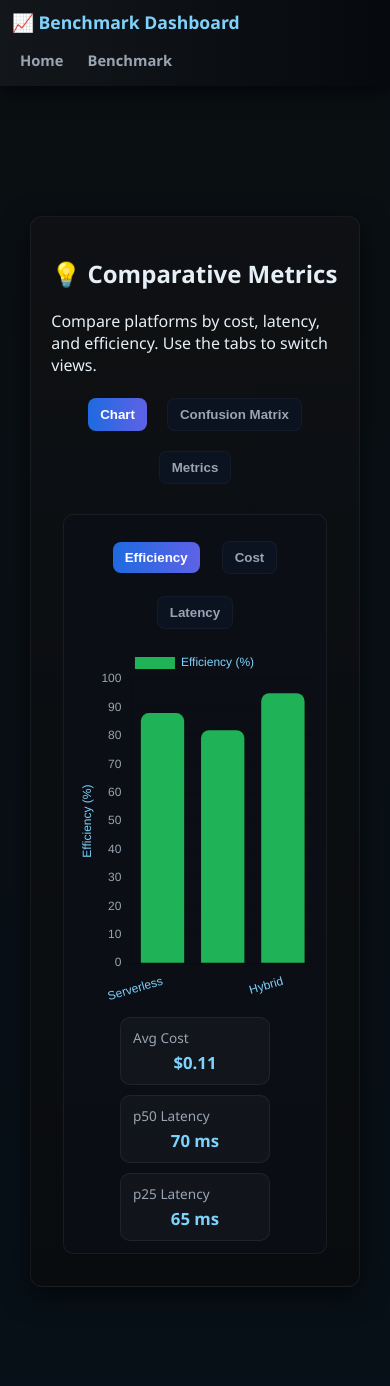
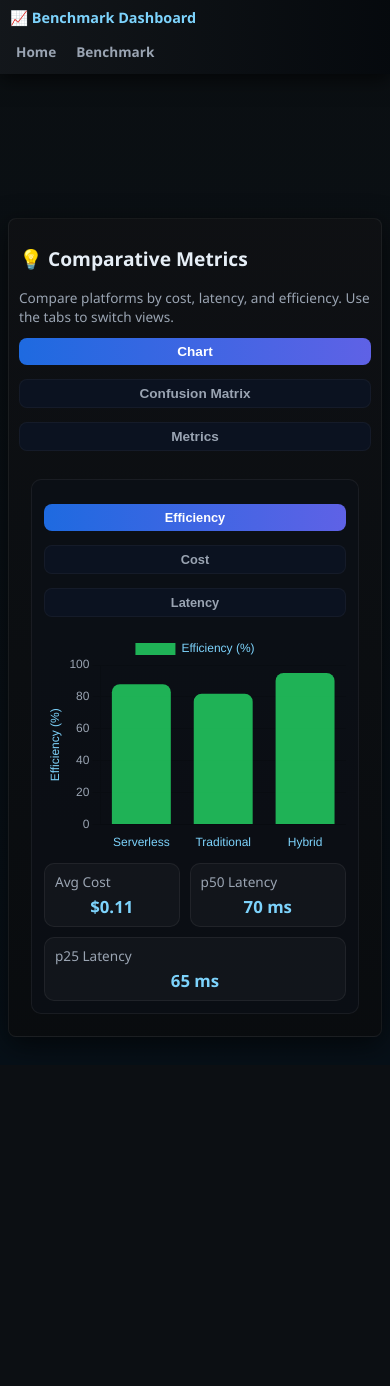
Before and after one commit to PreetamDivakar/capstone, a Flask app: page /benchmark in a window 390 px wide. Shown: the top 1386 px of the page. After the commit the page ends 1037 px from the top, so only its background shows below. Run offline with Flask 3, Linux system fonts and the light colour scheme.

Commit message:
making the website responsive

```diff
--- a/frontend/static/styles.css
+++ b/frontend/static/styles.css
@@ -85,10 +85,26 @@ header h1 {
 
 /* On narrower screens, stack header items to prevent overflow */
 @media (max-width: 680px) {
-  header { padding: 10px 12px; }
-  header { flex-direction: column; align-items: stretch; gap: 10px; }
-  .hdr-nav { justify-content: flex-start; flex-wrap: wrap; gap: 8px; }
-  .hdr-nav a { font-size: 0.92rem; padding: 6px 8px; }
+  header {
+    padding: 10px 12px;
+    flex-direction: column;
+    align-items: stretch;
+    gap: 10px;
+  }
+  .hdr-left h1 {
+    font-size: 1rem;
+    white-space: normal;
+    word-break: break-word;
+  }
+  .hdr-nav {
+    justify-content: flex-start;
+    flex-wrap: wrap;
+    gap: 8px;
+  }
+  .hdr-nav a {
+    font-size: 0.9rem;
+    padding: 6px 8px;
+  }
 }
 
 /* -------- Layout -------- */
@@ -97,6 +113,7 @@ main {
   display: flex;
   justify-content: center;
   padding: 20px;
+  min-height: calc(100vh - 94px);
 }
 
 .container {
@@ -166,11 +188,19 @@ main {
   flex-direction: column;
   gap: 10px;
 }
-.button-row { display:flex; justify-content:center; align-items:center; gap:10px; flex-wrap:wrap; }
-.button-row.preset-row { flex-wrap: nowrap; }
+.button-row {
+  display: flex;
+  justify-content: center;
+  align-items: center;
+  gap: 10px;
+  flex-wrap: wrap;
+}
+.button-row.preset-row {
+  flex-wrap: wrap;
+}
 
 button {
-  margin: 6px;
+  margin: 6px 0;
   padding: 10px 18px;
   background: linear-gradient(180deg, rgba(96,165,250,0.14), rgba(96,165,250,0.06));
   color: var(--accent-2);
@@ -179,10 +209,23 @@ button {
   cursor: pointer;
   transition: transform .08s ease, box-shadow .08s ease;
   font-weight: 600;
+  white-space: nowrap;
+  min-width: 0;
+  flex: 1 1 auto;
+  max-width: 100%;
+  box-sizing: border-box;
 }
 
-#btn-predict { font-size: 1.05rem; }
-.button-row.preset-row button { font-size: 0.96rem; }
+#btn-predict {
+  font-size: 1.05rem;
+  min-width: 120px;
+}
+.button-row.preset-row button {
+  font-size: 0.9rem;
+  padding: 8px 12px;
+  flex: 1 1 0;
+  min-width: 100px;
+}
 
 button:hover {
   transform: translateY(-2px);
@@ -262,32 +311,147 @@ button:disabled {
   box-shadow: 0 8px 28px rgba(0,0,0,0.6);
   overflow: hidden;
   border: 1px solid var(--border);
+  box-sizing: border-box;
+}
+
+.benchmark-subtitle {
+  color: var(--muted);
+  font-size: 0.9rem;
+  margin: 8px 0;
+  word-wrap: break-word;
+  overflow-wrap: break-word;
 }
 
 .benchmark-controls { margin-top: 8px; }
-.benchmark-buttons { display:flex; gap:8px; flex-wrap:wrap; justify-content:center; }
-.bbtn { padding:8px 12px; border-radius:8px; border:1px solid rgba(255,255,255,0.04); background:#0b1220; color:var(--muted); cursor:pointer; }
-.bbtn.active { background: linear-gradient(90deg, rgba(31,111,235,0.95), rgba(99,102,241,0.95)); color:#fff; border: none; }
+.benchmark-buttons {
+  display: flex;
+  gap: 8px;
+  flex-wrap: wrap;
+  justify-content: center;
+}
+.bbtn {
+  padding: 8px 12px;
+  border-radius: 8px;
+  border: 1px solid rgba(255,255,255,0.04);
+  background: #0b1220;
+  color: var(--muted);
+  cursor: pointer;
+  white-space: nowrap;
+  font-size: 0.9rem;
+  box-sizing: border-box;
+}
+.bbtn.active {
+  background: linear-gradient(90deg, rgba(31,111,235,0.95), rgba(99,102,241,0.95));
+  color: #fff;
+  border: none;
+}
 
-.benchmark-display { margin-top:12px; padding:12px; background:transparent; border-radius:8px; min-height:300px; }
-.panel { background: rgba(12,16,24,0.7); border:1px solid var(--border); border-radius:10px; padding:12px; }
-.chart-wrapper { height:360px; position:relative; }
-.metric-toggle { display:flex; justify-content:center; align-items:center; gap:10px; margin:8px 0 12px; flex-wrap:wrap; }
-.content-region { margin-top:12px; }
-.view-description-box { margin-top:12px; padding:12px; border-radius:10px; background: rgba(20,26,38,0.8); border:1px solid rgba(255,255,255,0.06); }
-.view-description { margin:0; color: var(--muted); line-height: 1.5; }
+.benchmark-display {
+  margin-top: 12px;
+  padding: 12px;
+  background: transparent;
+  border-radius: 8px;
+  min-height: 300px;
+  overflow-x: hidden;
+}
+.panel {
+  background: rgba(12,16,24,0.7);
+  border: 1px solid var(--border);
+  border-radius: 10px;
+  padding: 12px;
+  box-sizing: border-box;
+  overflow-x: hidden;
+}
+.chart-wrapper {
+  height: 360px;
+  position: relative;
+  width: 100%;
+  max-width: 100%;
+  overflow-x: auto;
+}
+.metric-toggle {
+  display: flex;
+  justify-content: center;
+  align-items: center;
+  gap: 10px;
+  margin: 8px 0 12px;
+  flex-wrap: wrap;
+}
+.content-region {
+  margin-top: 12px;
+  overflow-x: auto;
+  word-wrap: break-word;
+}
+.view-description-box {
+  margin-top: 12px;
+  padding: 12px;
+  border-radius: 10px;
+  background: rgba(20,26,38,0.8);
+  border: 1px solid rgba(255,255,255,0.06);
+  box-sizing: border-box;
+}
+.view-description {
+  margin: 0;
+  color: var(--muted);
+  line-height: 1.5;
+  word-wrap: break-word;
+  overflow-wrap: break-word;
+}
 
 /* Summary panel inside chart panel */
-.summary-panel { margin-top: 10px; }
-.summary-grid { display:flex; gap:10px; flex-wrap:wrap; justify-content:center; }
-.badge { background: var(--glass); border:1px solid var(--border); border-radius:10px; padding:10px 12px; min-width:150px; }
-.badge-title { color: var(--muted); font-size: 0.85rem; }
-.badge-value { color: var(--accent-2); font-weight: 800; font-size: 1.05rem; margin-top: 4px; text-align:center; }
+.summary-panel {
+  margin-top: 10px;
+  overflow-x: auto;
+}
+.summary-grid {
+  display: flex;
+  gap: 10px;
+  flex-wrap: wrap;
+  justify-content: center;
+}
+.badge {
+  background: var(--glass);
+  border: 1px solid var(--border);
+  border-radius: 10px;
+  padding: 10px 12px;
+  min-width: 120px;
+  flex: 1 1 auto;
+  max-width: 100%;
+  box-sizing: border-box;
+}
+.badge-title {
+  color: var(--muted);
+  font-size: 0.85rem;
+  word-wrap: break-word;
+}
+.badge-value {
+  color: var(--accent-2);
+  font-weight: 800;
+  font-size: 1.05rem;
+  margin-top: 4px;
+  text-align: center;
+  word-wrap: break-word;
+}
 
 /* Confusion matrix table */
-.confusion-table { border-collapse: collapse; width:320px; margin:12px 0; }
-.confusion-table th, .confusion-table td { border:1px solid #e6e7ea; padding:8px; text-align:center; color:var(--text) }
-.confusion-table th { background:#0f1720 }
+.confusion-table {
+  border-collapse: collapse;
+  width: 100%;
+  max-width: 320px;
+  margin: 12px auto;
+  overflow-x: auto;
+  display: block;
+}
+.confusion-table th, .confusion-table td {
+  border: 1px solid #e6e7ea;
+  padding: 8px;
+  text-align: center;
+  color: var(--text);
+  word-wrap: break-word;
+}
+.confusion-table th {
+  background: #0f1720;
+}
 
 /* Metrics */
 .metrics-list { margin-top:12px; color:var(--text) }
@@ -352,6 +518,191 @@ button:disabled {
   }
   main {
     margin-top: 96px;
-    padding: 0 12px;
+    padding: 12px;
+  }
+  .output-box {
+    min-height: 350px;
+    max-height: 500px;
+  }
+  .benchmark-container {
+    width: 95%;
+    padding: 16px;
+    margin: 100px auto;
+  }
+  .chart-wrapper {
+    height: 300px;
   }
 }
+
+/* Mobile devices */
+@media (max-width: 600px) {
+  main {
+    margin-top: 120px;
+    padding: 10px;
+  }
+
+  .input-box, .output-box {
+    padding: 16px;
+    width: 100%;
+  }
+
+  .input-box h2, .output-box h2 {
+    font-size: 1.1rem;
+  }
+
+  .note {
+    font-size: 0.85rem;
+  }
+
+  .input-grid label {
+    font-size: 0.9rem;
+    margin: 10px 0;
+  }
+
+  .input-grid input {
+    padding: 8px;
+    font-size: 16px; /* Prevents zoom on iOS */
+  }
+
+  button {
+    padding: 10px 14px;
+    font-size: 0.95rem;
+    margin: 4px 0;
+  }
+
+  #btn-predict {
+    font-size: 1rem;
+    width: 100%;
+    max-width: 100%;
+  }
+
+  .button-row.preset-row button {
+    font-size: 0.85rem;
+    padding: 8px 10px;
+    flex: 1 1 calc(50% - 5px);
+    min-width: 90px;
+  }
+
+  .output-box {
+    min-height: 300px;
+    max-height: 450px;
+    padding: 16px;
+  }
+
+  .result-content {
+    font-size: 0.9rem;
+  }
+
+  .benchmark-container {
+    width: 100%;
+    padding: 12px;
+    margin: 100px auto 20px;
+    border-radius: 8px;
+  }
+
+  .benchmark-container h2 {
+    font-size: 1.2rem;
+  }
+
+  .benchmark-subtitle {
+    font-size: 0.85rem;
+  }
+
+  .benchmark-buttons {
+    gap: 6px;
+  }
+
+  .bbtn {
+    padding: 6px 10px;
+    font-size: 0.85rem;
+    flex: 1 1 auto;
+    min-width: 80px;
+  }
+
+  .chart-wrapper {
+    height: 250px;
+  }
+
+  .metric-toggle {
+    gap: 6px;
+  }
+
+  .metric-toggle .bbtn {
+    padding: 6px 10px;
+    font-size: 0.8rem;
+  }
+
+  .badge {
+    min-width: 100px;
+    padding: 8px 10px;
+  }
+
+  .confusion-table {
+    max-width: 100%;
+    font-size: 0.9rem;
+  }
+
+  .confusion-table th, .confusion-table td {
+    padding: 6px;
+  }
+
+  .processing-popup {
+    top: 15%;
+  }
+
+  .processing-popup-inner {
+    padding: 8px 12px;
+    min-width: 100px;
+  }
+}
+
+/* Very small mobile devices */
+@media (max-width: 400px) {
+  header {
+    padding: 8px 10px;
+  }
+
+  .hdr-left h1 {
+    font-size: 0.9rem;
+  }
+
+  .hdr-nav a {
+    font-size: 0.85rem;
+    padding: 5px 6px;
+  }
+
+  main {
+    margin-top: 110px;
+    padding: 8px;
+  }
+
+  .input-box, .output-box {
+    padding: 12px;
+    border-radius: 8px;
+  }
+
+  .button-row.preset-row {
+    flex-direction: column;
+  }
+
+  .button-row.preset-row button {
+    width: 100%;
+    flex: 1 1 100%;
+  }
+
+  .benchmark-container {
+    padding: 10px;
+  }
+
+  .chart-wrapper {
+    height: 220px;
+  }
+
+  .benchmark-buttons {
+    flex-direction: column;
+  }
+
+  .bbtn {
+    width: 100%;
+  }
+}
--- a/frontend/templates/benchmark.html
+++ b/frontend/templates/benchmark.html
@@ -5,7 +5,7 @@
   <title>Benchmark Results</title>
   <link rel="stylesheet" href="{{ url_for('static', filename='styles.css') }}">
   <script src="https://cdn.jsdelivr.net/npm/chart.js@4.4.0/dist/chart.umd.min.js"></script>
-  <meta name="viewport" content="width=device-width,initial-scale=1">
+  <meta name="viewport" content="width=device-width, initial-scale=1.0, maximum-scale=5.0, user-scalable=yes">
 </head>
 <body>
   <header>
--- a/frontend/templates/index.html
+++ b/frontend/templates/index.html
@@ -4,7 +4,7 @@
   <meta charset="UTF-8">
   <title>Hybrid Cloud Orchestrator</title>
   <link rel="stylesheet" href="{{ url_for('static', filename='styles.css') }}">
-  <meta name="viewport" content="width=device-width,initial-scale=1">
+  <meta name="viewport" content="width=device-width, initial-scale=1.0, maximum-scale=5.0, user-scalable=yes">
 </head>
 <body>
   <!-- Fixed Header -->
```
Also changed, not shown: other parts of frontend/static/styles.css (+21 -8 lines).
